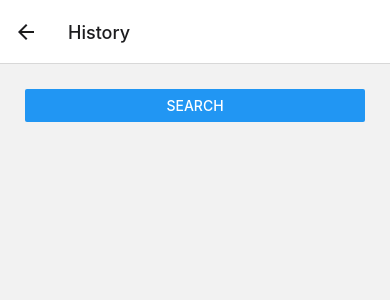
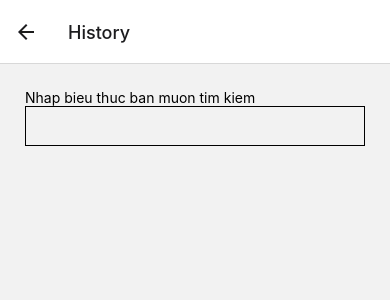
Before and after one commit to nguyentamdiep/CalculatorApp, a React Native app: screen / in a window 390 px wide. Both pictures are taken after a click on the button "HISTORY". Shown: the top 300 px of the page. Built offline with nearby package versions, Linux system fonts and the light colour scheme.

Commit message:
Update App.js

```diff
--- a/App.js
+++ b/App.js
@@ -88,6 +88,8 @@ function getHistory(A) {
   return str;
 }
 
+
+/*
 function search(A, text) {
   let t = ConvertTextToArray(text);
   if (t.length == 0) {
@@ -105,6 +107,20 @@ function search(A, text) {
   }
   return str1;
 }
+*/
+function search(A, text){
+let str1 = ''
+A.filter(item=>{for (let i=0;i<text.length;i++){
+		let flag = 0;
+		for (let j = 0; j<item.length;j++){
+			if (item[j]==text[i]){flag++;}
+		}
+		if (flag>0){str1+=item+'\n'+'\n';break;}
+		}
+	})
+return str1;
+}
+
 const CalculatorScreen = ({ navigation }) => {
   let c = ['+', '-', '*', '/', '(', ')', 'sqrt'];
 
@@ -159,14 +175,16 @@ const CalculatorScreen = ({ navigation }) => {
 }
 
 const HistoryScreen = ({ navigation }) => {
+	const [text_ans, setTextAns] = useState(getHistory(A));
   return (
     <ScrollView style={{ padding: 25 }}>
-      <Button
-        title='Search'
-        onPress={() => { navigation.navigate('Search') }}
-      />
+     <Text style={{frontSize:20}}>Nhap bieu thuc ban muon tim kiem</Text>
+     <TextInput
+	style={{height:40, borderColor:'black', borderWidth:1, fontSize:20}}
+	onChangeText={ (newtext)=>{ if (newtext==''){setTextAns(getHistory(A))} else{setTextAns(search(A,newtext))} } }
+	/>
 
-      <Text style={{ fontSize: 20 }}>{getHistory(A)}</Text>
+	<Text style={{fontSize:20}}>{text_ans}</Text>
     </ScrollView>
   )
 
```
